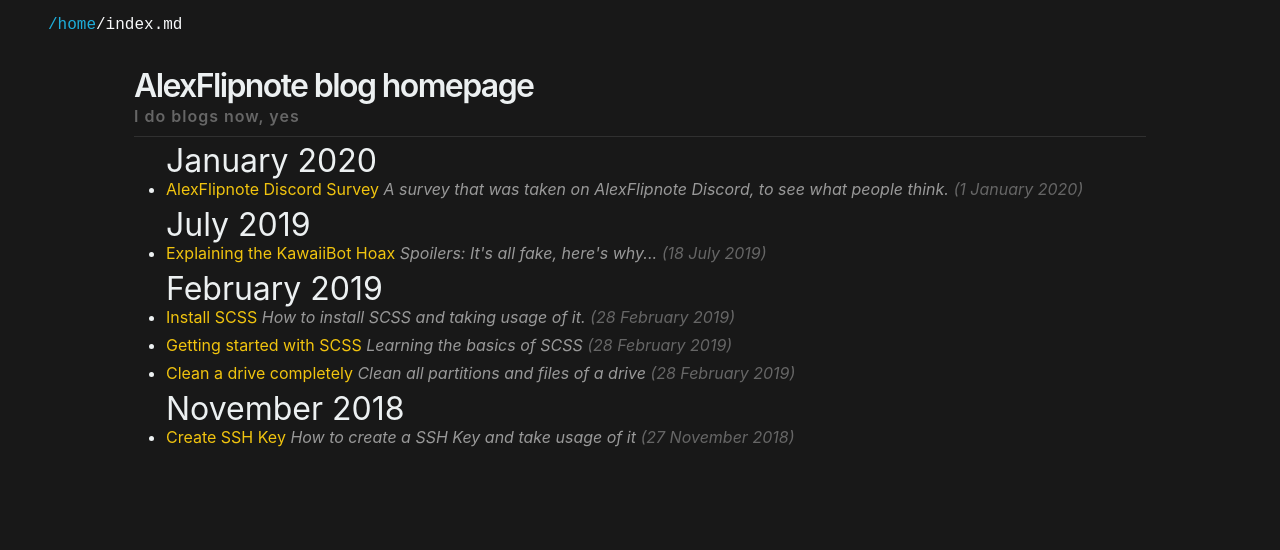
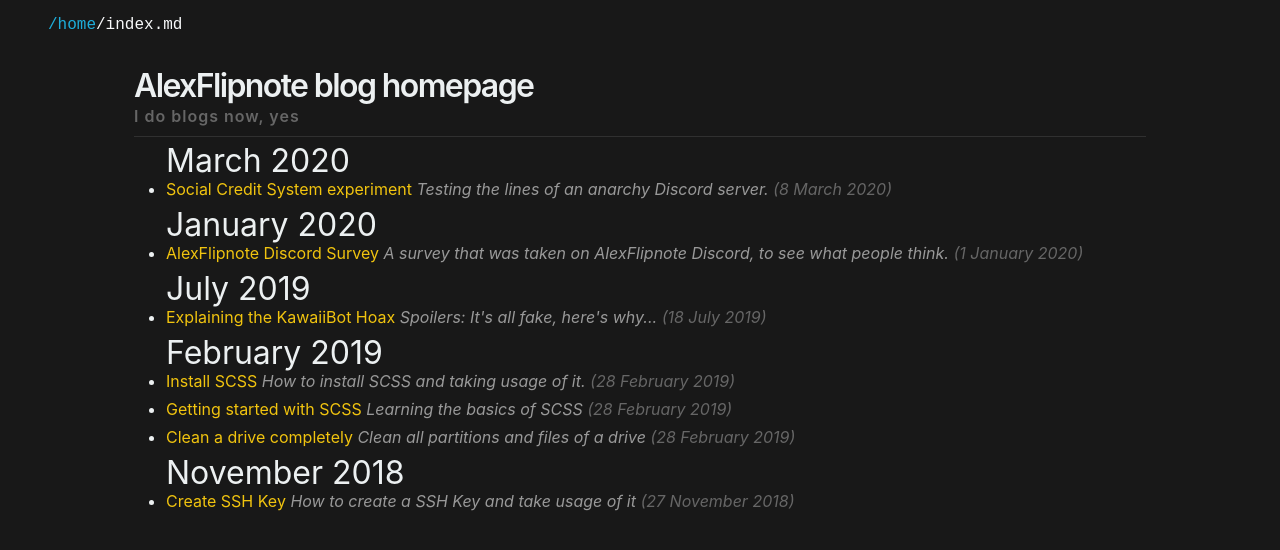
Before and after one commit to AlexFlipnote/blog.alexflipnote.dev, a Jekyll site: the page built from _pages/index.html, in a window 1280 px wide. Shown: the top 550 px of the page. Built offline with Jekyll 4.4.1, drawn with Linux system fonts in a browser that asks for light colours; some of the changed lines change nothing that is shown.

Commit message:
Social Credit System experiment

```diff
--- a/_includes/head.html
+++ b/_includes/head.html
@@ -4,7 +4,13 @@
 
 <!-- Meta Data -->
 <meta name="theme-color" content="{% if page.themecolour %}{{ page.themecolour }}{% else %}{{ site.themecolour }}{% endif %}">
+{% if page.banner %}
+<meta content="{{ site.url }}/posts_assets/{{ page.assetsfolder }}/{{ page.banner }}" property="og:image" />
+<meta name="twitter:image" content="{{ site.url }}/posts_assets/{{ page.assetsfolder }}/{{ page.banner }}">
+{% else %}
 <meta content="{{ site.url }}/assets/images/profile.png" property="og:image" />
+<meta name="twitter:image" content="{{ site.url }}/assets/images/profile.png">
+{% endif %}
 <link rel="icon" type="image/x-icon" href="{{ site.url }}/assets/images/favicon.ico">
 <meta content="{% if page.title %}{{ page.title }} - AlexFlipnote Blog{% else %}{{ site.title }}{% endif %}" property="og:title" />
 {% if page.description %}
--- /dev/null
+++ b/_posts/2020-03-08-Social Credit System experiment.md
@@ -0,0 +1,83 @@
+---
+layout: blog
+author: AlexFlipnote
+
+title: Social Credit System experiment
+description: Testing the lines of an anarchy Discord server.
+keywords: social credit system, china, Discord, bot, perspectiveapi
+
+assetsfolder: Social_Credit_System_experiment
+banner: banner.jpg
+---
+Once again, on my Discord server, I hosted a new thing that I've wanted to try, called a social experiment ~~thank you YouTube for ruining these two words~~ where I would bring the entire server that are used to everything being as anarchy as possible according to Discord Terms of Service, in to chaos with a bot that can predict your words using [Perspective API](https://www.perspectiveapi.com/). Afterwards, I had a survey with the people involved where they got questioned about the experiment, how they felt and so on. In total, **15** people took the time to answer, so let's dive in to the answers.
+
+![Image](/posts_assets/{{ page.assetsfolder }}/survey.png)
+
+# Wait.. isn't the server anarchy?
+Yes, it is, however I wanted to test how the server with almost no rules would behave if a Discord bot with in-built rules joined in and just started punishing people for being bad. Short summarize, it went both good and bad. Many people protested by just getting the lowest score possible (350) while some other people joined in and wanted to keep a high score, in order to not lose permissions to things like **Read Message History**, **Upload image**, **Embed URL**, etc. (yes, there were actual punishments for being bad).
+
+![Image](/posts_assets/{{ page.assetsfolder }}/4QSV86G.png)
+
+> You can say that pretty much 33% of the people involved either enjoyed, hated or was unsure of how to feel about this.
+
+# Why even bother with the experiment?
+I wanted to bring the situation of [China implementing a system that scores people](https://en.wikipedia.org/wiki/Social_Credit_System) to attention in the server. Even if it was a bad taste in my part to punish people and just being an out-right dick of just letting the bot stay for days, I think the message pretty much got out about how terrible such system could particularly be in real life. You can read a bit more about that topic [here](https://www.wired.co.uk/article/china-social-credit-system-explained) *(Wired.co.uk)* if you're interested.
+
+# How did the bot work in public
+Simply put, if you behaved good, the bot complimented you and gave you a role higher (aka. level system).
+
+![Image](/posts_assets/{{ page.assetsfolder }}/3adRee8.png)
+
+![Image](/posts_assets/{{ page.assetsfolder }}/8HLmmKU.png)
+
+However if you didn't behave at all, the bot would give you minus points and warn you if you went down a level.
+
+![Image](/posts_assets/{{ page.assetsfolder }}/9B1Uyyw.png)
+
+![Image](/posts_assets/{{ page.assetsfolder }}/XPabajr.png)
+
+![Image](/posts_assets/{{ page.assetsfolder }}/9JiAXkd.png)
+
+![Image](/posts_assets/{{ page.assetsfolder }}/3iCdoqP.png)
+
+
+# So what's the results then...
+Here are the results from people who answered no on the previous chart shown above:
+
+![Image](/posts_assets/{{ page.assetsfolder }}/433DbiG.png)
+
+As seen above, a lot of people did indeed hate the system of having a ~~government~~ bot have a virtual score on you as to how you behave, while people also hated the bot a lot for even being there, few still thought it was a great/interesting experiment to involve in the server.
+
+Later on in the survey, I also asked the user on `What's your honest opinion about the bot?`. Every 15 users responded to this very question, and I will list them bellow in a text form with the user who wrote the "quote".
+
+> I didn't really care about it. Server felt the same to me, except people sometimes trying to farm credit for fun.<br>
+> _**- VAC Efron#0001**_
+
+> Its shit<br>
+> _**- bustnut33#6969**_
+
+> It was fun to see some people get to the bottom and then they couldn't post anything >:D<br>
+> _**- DrGrunt#9537**_
+
+> Annoying<br>
+> _**- Soheab\_#5757**_
+
+> I think it almost perfectly replicates the social system implemented in China, however it could be abused. Personally, it didn't really matter to me as it didn't affect my way of speaking, however I feel like many others were restricted by it. This does not correspond to my belief that everyone should have free speech (as long as it is within the law).<br>
+> _**- PoroLovesSnacks#4269**_
+
+> It's a good bot, well made, good idea to stop toxicity, you've put it on an anarchy server though<br>
+> _**- vali.#1335**_
+
+> it was not too much of a deal for me, however it does create like a split in the servers society, as some people reach the bottom and can't do shit, while others are just fine and enjoy the reward of being almost alone in #general_integrity<br>
+> _**- Regaus#3007**_
+
+> I liked the bot on discord, testing to see how people will behave on a score based system.
+However... Having this in a whole country and it being exposed to the public on how you do, sounds terrible and exposing.<br>
+> _**- mateo.#8929**_
+
+# Conclusion
+In the end, the social credit system which would be implemented in China, is a horrible idea, letting people have a small taste of how it could possible be has in my opinion, brighten up a few people about how a country with such system could go badly.
+
+According to the survey as well, people would love to have more experiments in the future, so if you would love to be a part of it, don't hesitate to join [here](https://discord.gg/DpxkY3x). 😊
+
+![Image](/posts_assets/{{ page.assetsfolder }}/A7geTPC.png)
```
Also changed, not shown: posts_assets/Social_Credit_System_experiment/3adRee8.png (added), posts_assets/Social_Credit_System_experiment/3iCdoqP.png (added), posts_assets/Social_Credit_System_experiment/433DbiG.png (added), posts_assets/Social_Credit_System_experiment/4QSV86G.png (added), posts_assets/Social_Credit_System_experiment/8HLmmKU.png (added), posts_assets/Social_Credit_System_experiment/9B1Uyyw.png (added), posts_assets/Social_Credit_System_experiment/9JiAXkd.png (added), posts_assets/Social_Credit_System_experiment/A7geTPC.png (added), posts_assets/Social_Credit_System_experiment/XPabajr.png (added), posts_assets/Social_Credit_System_experiment/banner.jpg (added), posts_assets/Social_Credit_System_experiment/survey.png (added).
